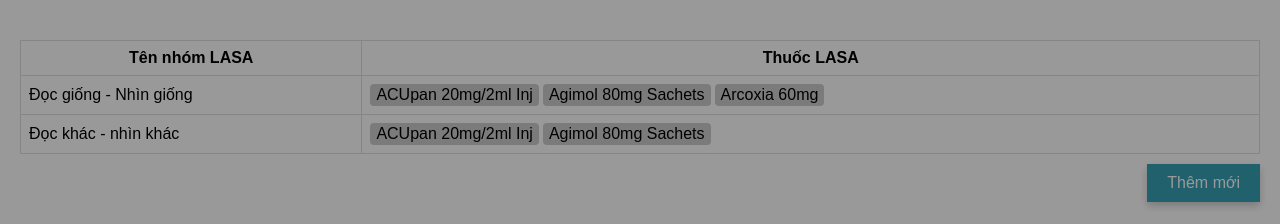
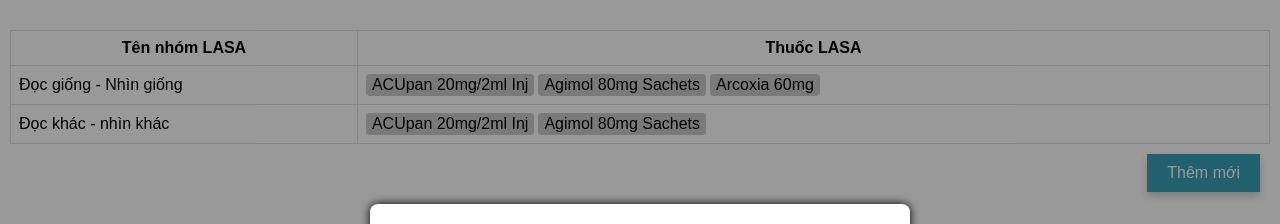
Before and after one commit to GoraKiyoshi/family-dropdown, a React (Create React App) app: page / in a window 1280 px wide. Both pictures are taken after a click on the button "Thêm mới". Shown: the top 224 px of the page. Built offline with nearby package versions, Linux system fonts and the light colour scheme; what devextreme would draw is missing.

Commit message:
Update App.css

```diff
--- a/src/App.css
+++ b/src/App.css
@@ -1,5 +1,5 @@
 .app-container {
-    padding: 20px;
+    padding: 10px;
     font-family: Arial, sans-serif;
   }
 
@@ -35,7 +35,9 @@
     background: rgba(0,0,0,0.4);
     display: flex;
     justify-content: center;
-    align-items: center;
+    align-items: flex-start;
+    padding-top: 200px;
+
   }
 
   .modal-box {
```
